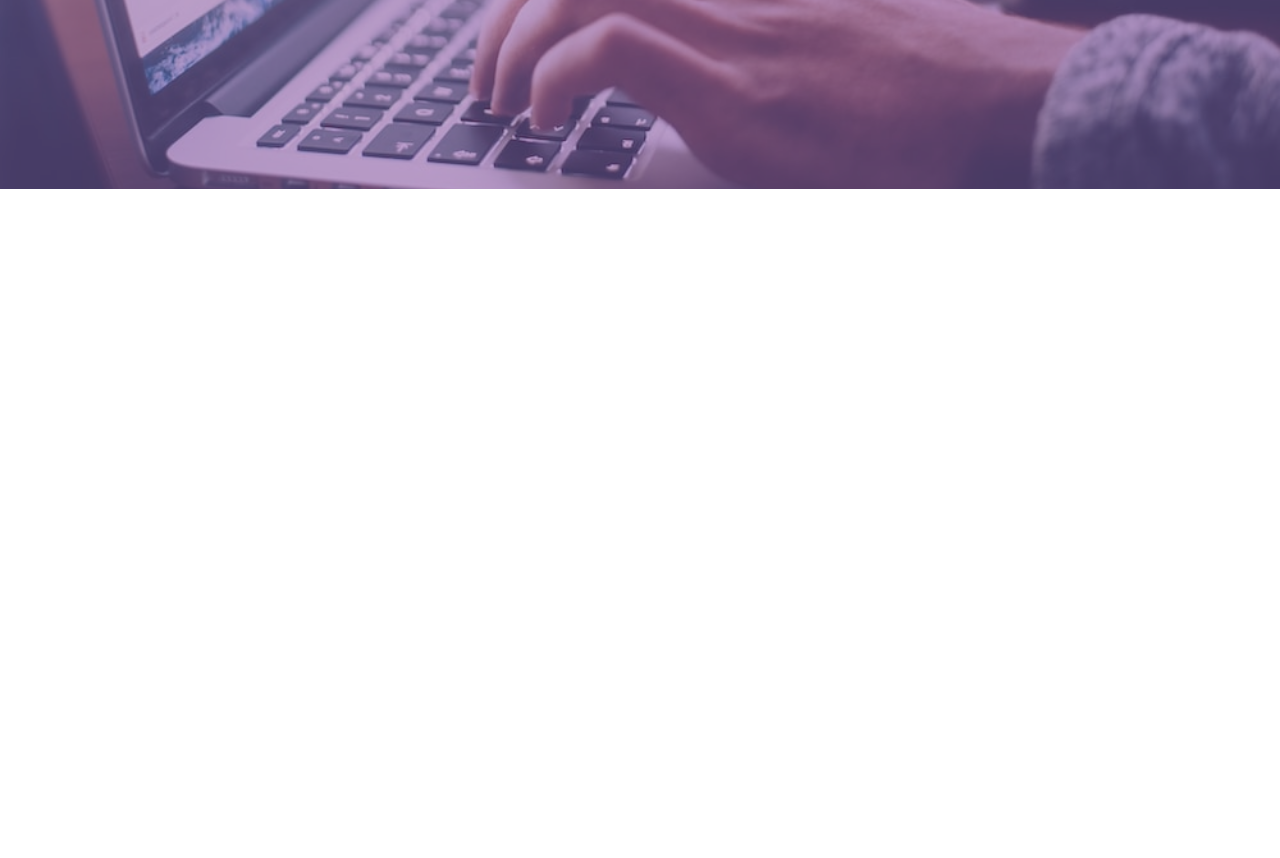
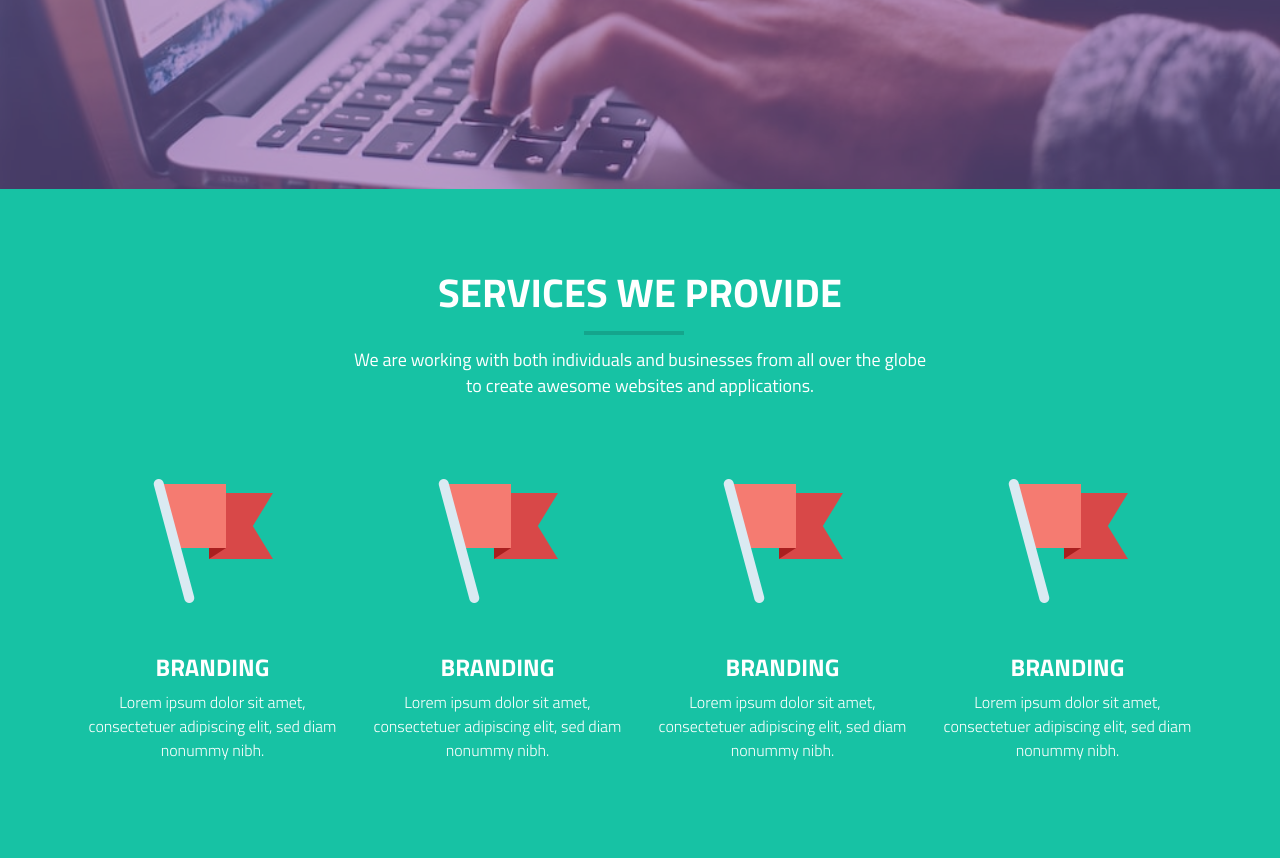
Before and after one commit to ahmedaliict72/psdtohtml, a plain HTML site: page index.html in a window 1280 px wide. Shown: the part 451-1309 px from the top of the page. Before the commit the page ends 800 px from the top, so only its background shows below. Drawn offline with Linux system fonts and the light colour scheme.

Commit message:
service section

```diff
--- a/css/style.css
+++ b/css/style.css
@@ -69,3 +69,57 @@ header::after{
 	border-bottom: 2px solid #c86a40;
 	border-radius:4px;
 }
+/*=======Service Section =========*/
+.service{
+	background: #17c2a4;
+	padding: 80px 0px;
+}
+.service .section_title {
+    text-align: center;
+    margin-bottom: 80px;
+}
+
+.service .section_title h4 {
+    font-size: 40px;
+    font-weight: 700;
+    color: #FFF;
+    position: relative;
+}
+
+.service .section_title h4::before {
+	content: '';
+    position: absolute;
+    height: 4px;
+    width: 100px;
+    background: #000000;
+    text-align: center;
+    bottom: -18px;
+    opacity: 0.15;
+    left: 45%;
+
+}
+.service .section_title p{
+	font-size: 18px;
+	font-weight: 400;
+	color:#fff;
+	line-height: 26px;
+	margin-top: 30px;
+}
+.service_box{
+	text-align: center;
+}
+.service_box .service_icon{
+	margin-bottom: 50px;
+}
+.service_box h4{
+	color: #fff;
+	font-size: 24px;
+	font-weight: 700;
+	text-transform: uppercase;
+}
+.service_box p{
+	font-size: 16px;
+	font-weight: 300;
+	line-height: 24px;
+	color: #fff;
+}
--- a/index.html
+++ b/index.html
@@ -44,7 +44,65 @@
 			</div>
 		</section>
 	</header>
+	<section class="service">
+		<div class="container">
+			<div class="row">
+				<div class="col-md-12">
+					<div class="section_title">
+						<h4>SERVICES WE PROVIDE</h4>
+						<p>We are working with both individuals and businesses from all over the globe <br> to create awesome websites and applications.</p>
+					</div>
+				</div>
+			</div>
+			<div class="row">
+				<div class="col-md-3">
+					<div class="service_box">
+						<div class="service_icon">
+							<img src="img/flag_icon.png">
+						</div>
+						<h4>Branding</h4>
+						<p>
+							Lorem ipsum dolor sit amet, consectetuer adipiscing elit, sed diam nonummy nibh.
+						</p>
+					</div>
+				</div>
 
+								<div class="col-md-3">
+					<div class="service_box">
+						<div class="service_icon">
+							<img src="img/flag_icon.png">
+						</div>
+						<h4>Branding</h4>
+						<p>
+							Lorem ipsum dolor sit amet, consectetuer adipiscing elit, sed diam nonummy nibh.
+						</p>
+					</div>
+				</div>
+								<div class="col-md-3">
+					<div class="service_box">
+						<div class="service_icon">
+							<img src="img/flag_icon.png">
+						</div>
+						<h4>Branding</h4>
+						<p>
+							Lorem ipsum dolor sit amet, consectetuer adipiscing elit, sed diam nonummy nibh.
+						</p>
+					</div>
+				</div>
+								<div class="col-md-3">
+					<div class="service_box">
+						<div class="service_icon">
+							<img src="img/flag_icon.png">
+						</div>
+						<h4>Branding</h4>
+						<p>
+							Lorem ipsum dolor sit amet, consectetuer adipiscing elit, sed diam nonummy nibh.
+						</p>
+					</div>
+				</div>
+			</div>
+		</div>
+	</section>
 
 
 
```
Also changed, not shown: img/flag_icon.png (added).
